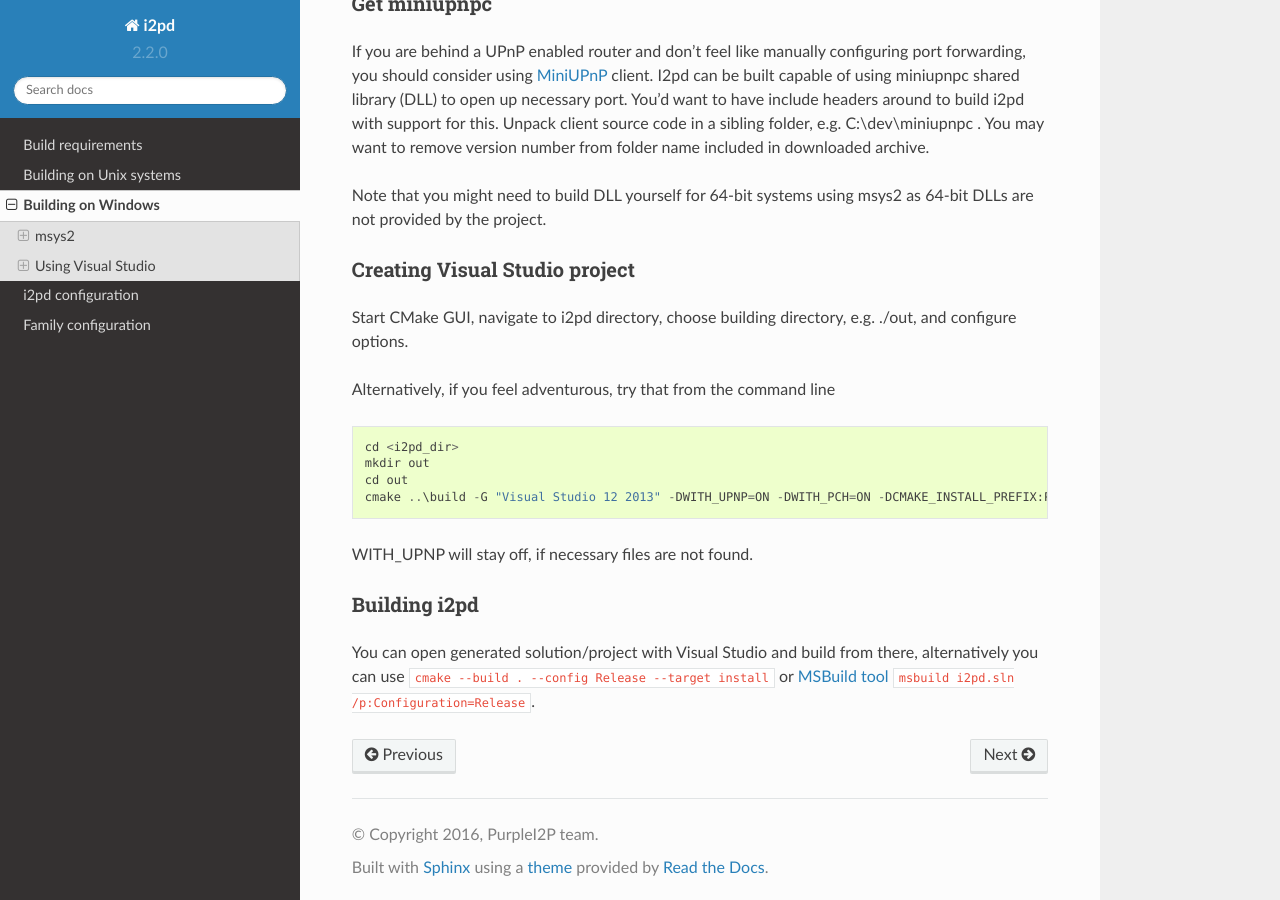
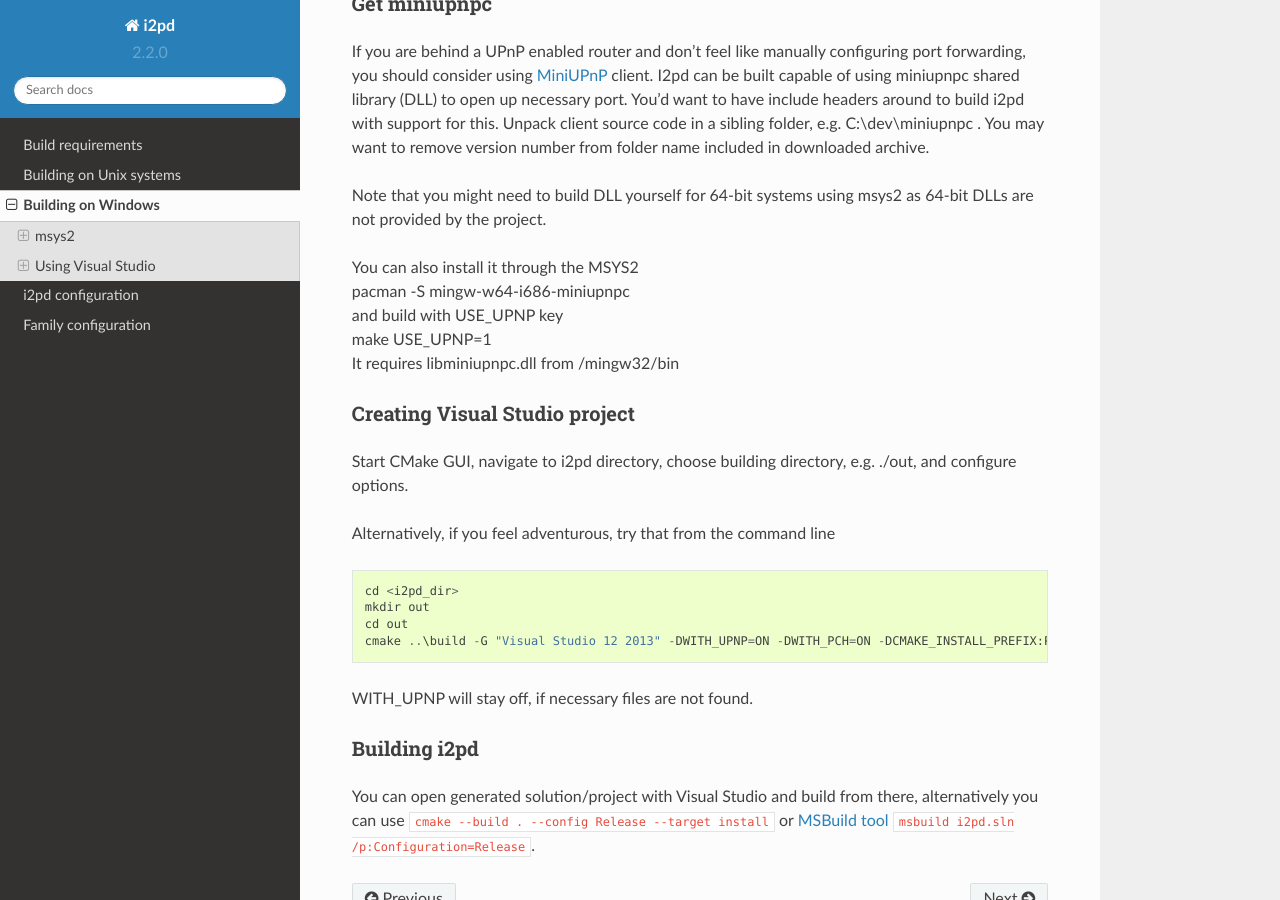
Before and after one commit to PurpleI2P/i2pd, a Sphinx documentation site: the page built from docs/build_notes_windows.md, in a window 1280 px wide and 900 px high, scrolled down 3032 px. Built offline with Sphinx 7.4.7 and the Read the Docs theme 2.0.0, drawn with Linux system fonts in a browser that asks for light colours.

Commit message:
build with UPnP

```diff
--- a/docs/build_notes_windows.md
+++ b/docs/build_notes_windows.md
@@ -164,6 +164,11 @@
 Note that you might need to build DLL yourself for 64-bit systems
 using msys2 as 64-bit DLLs are not provided by the project.
 
+You can also install it through the MSYS2
+pacman -S mingw-w64-i686-miniupnpc
+and build with USE_UPNP key
+make USE_UPNP=1
+It requires libminiupnpc.dll from /mingw32/bin
 
 ### Creating Visual Studio project
 
```
